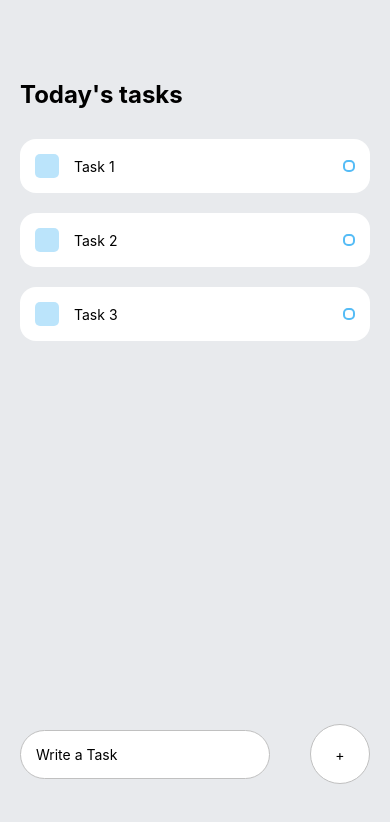
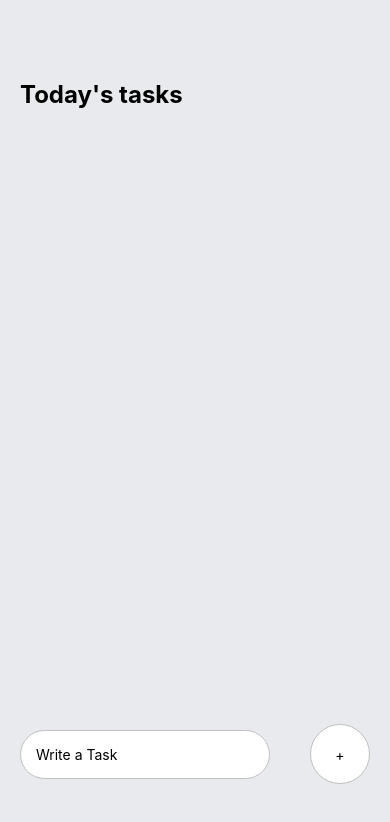
Before and after one commit to MamadTaheri/reactNative-todoList, a React Native app: screen / in a window 390 px wide. Shown: the top 822 px of the page. Built offline with nearby package versions, Linux system fonts and the light colour scheme.

Commit message:
delete todos

```diff
--- a/App.js
+++ b/App.js
@@ -1,5 +1,5 @@
-import { StatusBar } from "expo-status-bar";
-import { Platform, StyleSheet, Text, View } from "react-native";
+import { useState } from "react";
+import { Keyboard, Platform, StyleSheet, Text, View } from "react-native";
 import {
   KeyboardAvoidingView,
   TextInput,
@@ -8,15 +8,32 @@ import {
 import Task from "./components/Task";
 
 export default function App() {
+  const [task, setTask] = useState("");
+  const [taskItems, setTaskItems] = useState([]);
+
+  const handleAddTask = () => {
+    Keyboard.dismiss();
+    setTaskItems([...taskItems, task]);
+    setTask("");
+  };
+
+  const completeTask = (index) => {
+    let itemsCopy = [...taskItems];
+    itemsCopy.splice(index, 1);
+    setTaskItems(itemsCopy);
+  };
+
   return (
     <View style={styles.container}>
       <View style={styles.taskWrapper}>
         {/* Today's tasks */}
         <Text style={styles.sectionTitle}>Today's tasks</Text>
         <View style={styles.items}>
-          <Task text={"Task 1"} />
-          <Task text={"Task 2"} />
-          <Task text={"Task 3"} />
+          {taskItems.map((item, index) => (
+            <TouchableOpacity key={index} onPress={() => completeTask(index)}>
+              <Task text={item} />
+            </TouchableOpacity>
+          ))}
         </View>
       </View>
 
@@ -25,9 +42,14 @@ export default function App() {
         behavior={Platform.OS === "ios" ? "padding" : "height"}
         style={styles.writeTaskWrapper}
       >
-        <TextInput style={styles.input} placeholder={"Write a Task"} />
+        <TextInput
+          style={styles.input}
+          placeholder={"Write a Task"}
+          value={task}
+          onChange={(e) => setTask(e.target.value)}
+        />
 
-        <TouchableOpacity>
+        <TouchableOpacity onPress={() => handleAddTask()}>
           <View style={styles.addWrapper}>
             <Text style={styles.addtext}>+</Text>
           </View>
@@ -64,9 +86,9 @@ const styles = StyleSheet.create({
   input: {
     paddingVertical: 15,
     paddingHorizontal: 15,
-    backgroundColor: '#fff',
+    backgroundColor: "#fff",
     borderRadius: 60,
-    borderColor: '#c0c0c0',
+    borderColor: "#c0c0c0",
     borderWidth: 1,
     width: 250,
   },
@@ -77,7 +99,7 @@ const styles = StyleSheet.create({
     borderRadius: 60,
     justifyContent: "center",
     alignItems: "center",
-    borderColor: '#c0c0c0',
+    borderColor: "#c0c0c0",
     borderWidth: 1,
   },
   addtext: {},
```
